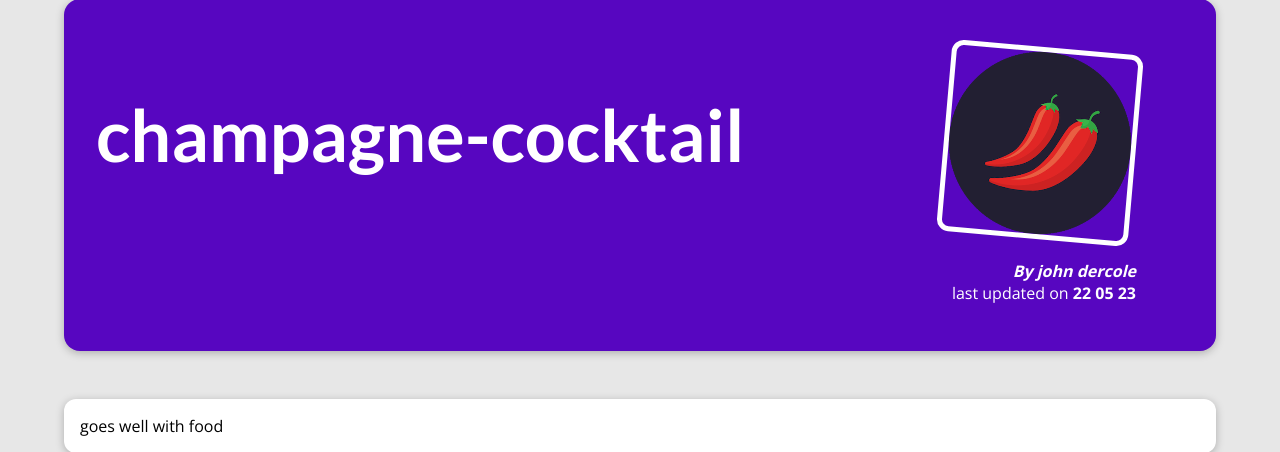
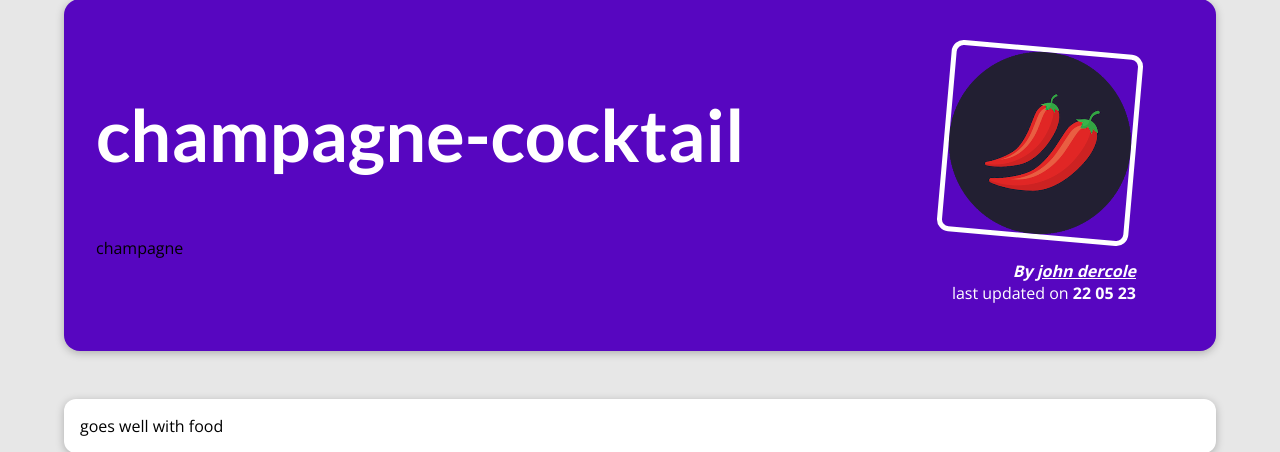
Before and after one commit to GianlorenzoDercole/django_blog_cocktail, a Django app: a page that uses blog/templates/blog/post-detail.html in a window 1280 px wide. Shown: the part 129-581 px from the top of the page. Run offline with Django 4.2, Linux system fonts and the light colour scheme; data comes from the database, SQL or seed files in the repository.

Commit message:
added tags to post detail see post-detail.html line 20 and vies.py line 27

```diff
--- a/blog/static/blog/post-detail.css
+++ b/blog/static/blog/post-detail.css
@@ -47,6 +47,11 @@ body {
     font-weight: bold;
   }
 
+  #summary a {
+      color:white;
+      text-transform: none;
+  }
+
   #summary time {
     font-weight: bold;
   }
--- a/blog/templates/blog/post-detail.html
+++ b/blog/templates/blog/post-detail.html
@@ -11,12 +11,19 @@
 {% endblock %}
 
 
+
+
 {% block content %}
     <section id="summary" >
         <h2>{{ post.title }}</h2>
+        <div>
+            {% for tag in post_tags %}
+                <span>{{ tag.caption }}</span>
+            {%  endfor %}
+        </div>
         <article>
             <img src="{% static 'blog/images/'|add:post.image_name %}" alt="{{ post.title }}" />
-            <address>By {{ post.author }}</address>
+            <address>By <a href="mailto:{{ post.author.email_address }}">{{ post.author }}</a></address>
             <div>
                 last updated on <time>{{ post.date|date:"d m y" }}</time>
             </div>
--- a/blog/views.py
+++ b/blog/views.py
@@ -24,4 +24,4 @@ def post_detail(request, slug):
     # find slug for post
     # identified_post = next(post for post in all_posts if post['slug'] == slug)
     identified_post = get_object_or_404(Post, slug=slug)
-    return render(request, "blog/post-detail.html", {"post": identified_post})
+    return render(request, "blog/post-detail.html", {"post": identified_post, "post_tags": identified_post.tags.all() })
```
